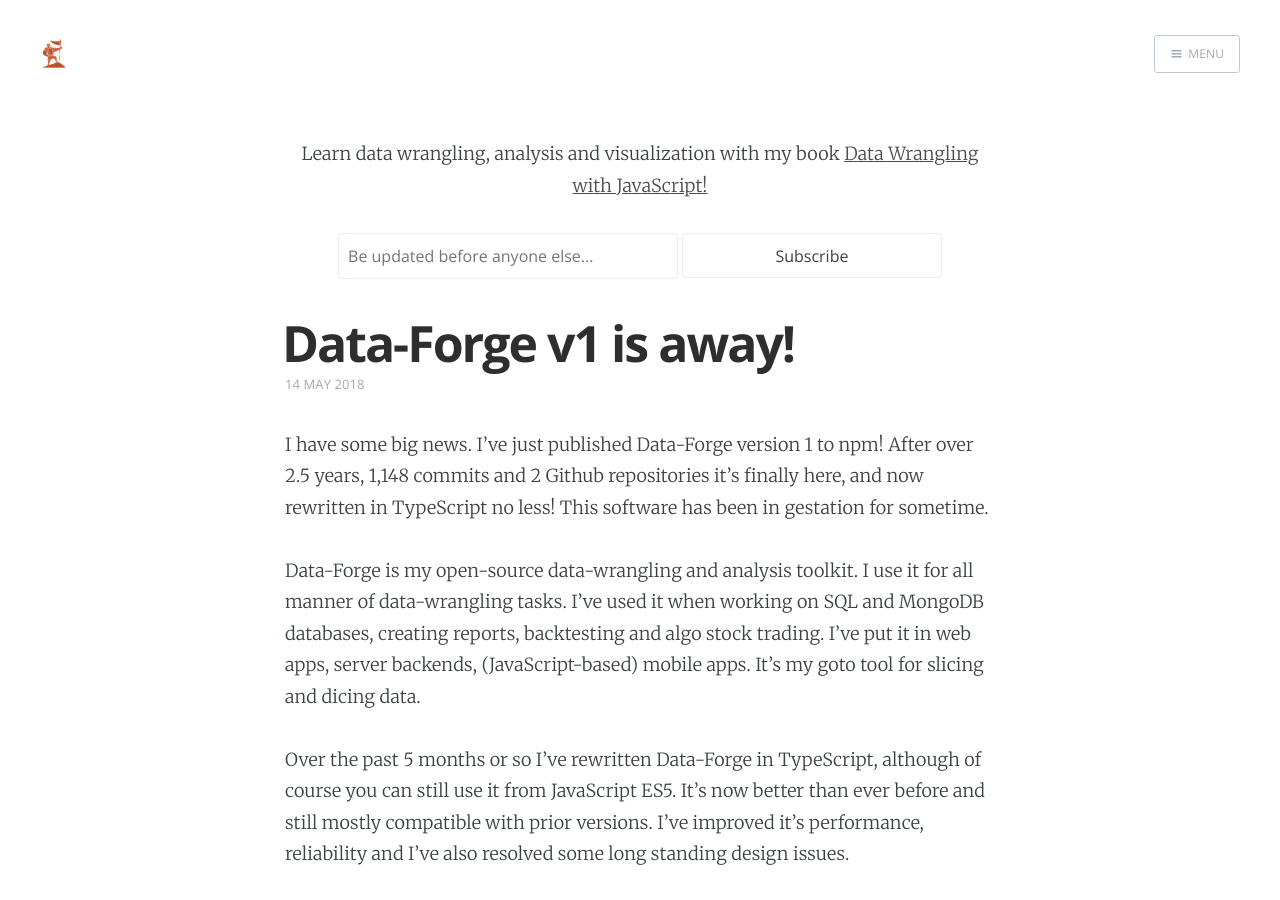
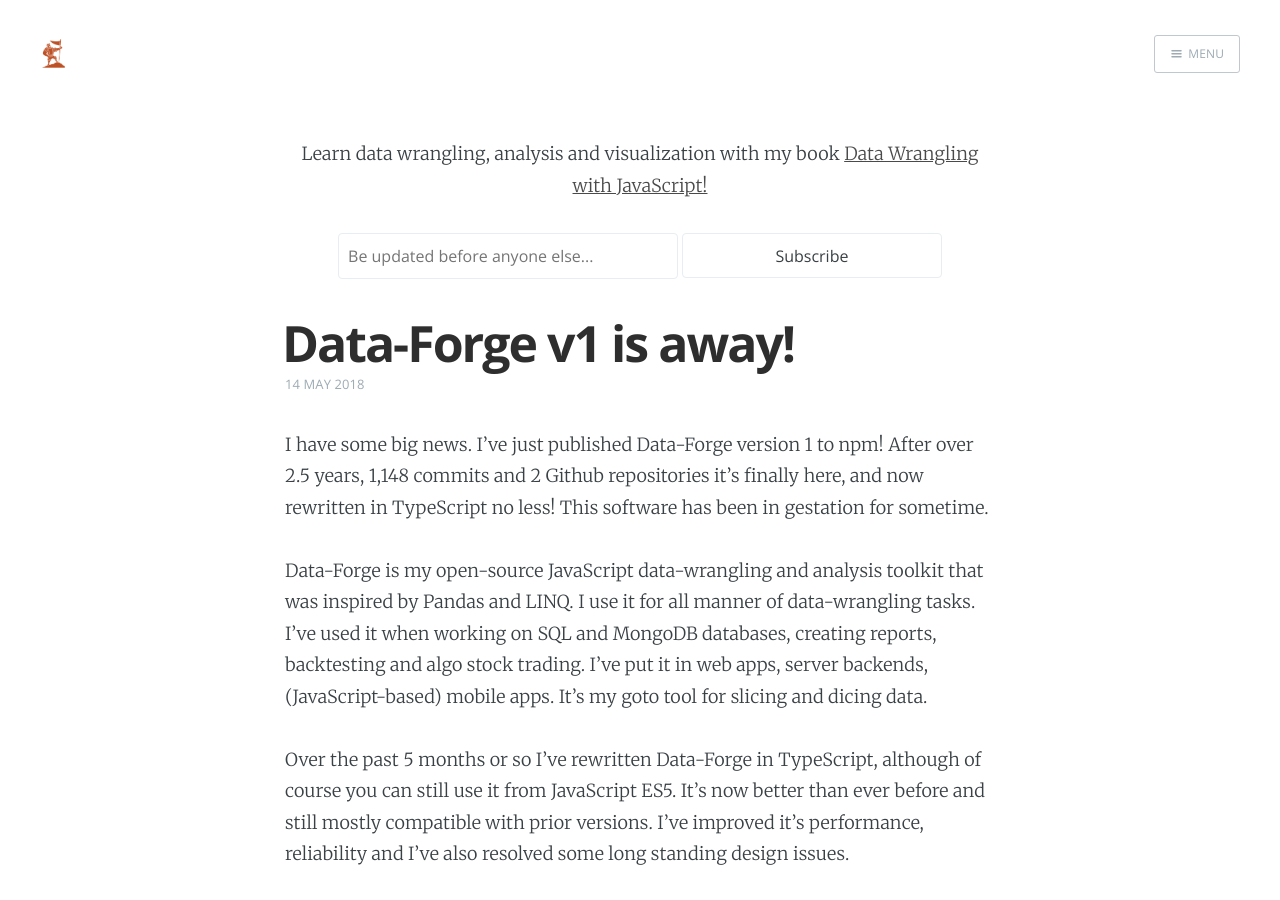
Before and after one commit to ashleydavis/the-data-wrangler-blog, a Jekyll site: the page built from _posts/2018-05-14-data-forge-v1.markdown, in a window 1280 px wide and 900 px high. Built offline with Jekyll 4.4.1, drawn with Linux system fonts in a browser that asks for light colours; comment, search, counter and statistics services are not loaded.

Commit message:
Updated text.

```diff
--- a/_posts/2018-05-14-data-forge-v1.markdown
+++ b/_posts/2018-05-14-data-forge-v1.markdown
@@ -8,7 +8,7 @@
 
 I have some big news. I've just published Data-Forge version 1 to npm! After over 2.5 years, 1,148 commits and 2 Github repositories it's finally here, and now rewritten in TypeScript no less! This software has been in gestation for sometime.
 
-Data-Forge is my open-source data-wrangling and analysis toolkit. I use it for all manner of data-wrangling tasks. I've used it when working on SQL and MongoDB databases, creating reports, backtesting and algo stock trading. I've put it in web apps, server backends, (JavaScript-based) mobile apps. It's my goto tool for slicing and dicing data.
+Data-Forge is my open-source JavaScript data-wrangling and analysis toolkit that was inspired by Pandas and LINQ. I use it for all manner of data-wrangling tasks. I've used it when working on SQL and MongoDB databases, creating reports, backtesting and algo stock trading. I've put it in web apps, server backends, (JavaScript-based) mobile apps. It's my goto tool for slicing and dicing data.
 
 Over the past 5 months or so I've rewritten Data-Forge in TypeScript, although of course you can still use it from JavaScript ES5. It's now better than ever before and still mostly compatible with prior versions. I've improved it's performance, reliability and I've also resolved some long standing design issues.
 
```
